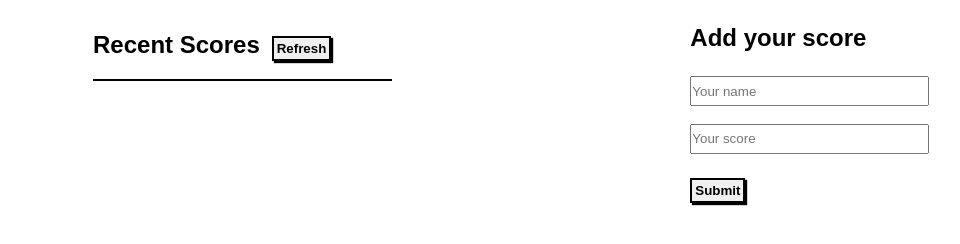
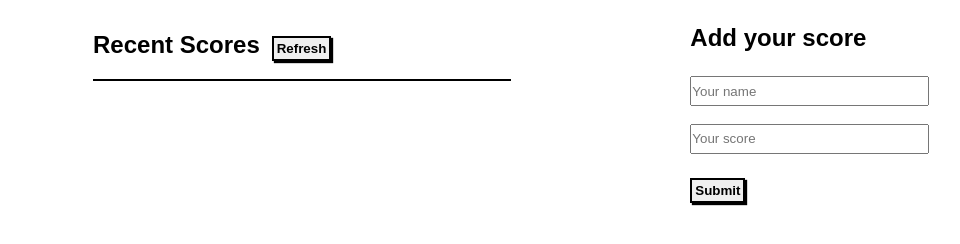
Before and after one commit to MargaretTechworld/Leaderboard, a website built with webpack: page src/index.html in a window 1280 px wide. Shown: the part 82-326 px from the top of the page, without its empty margins (99-1059 px from the left). Built offline with nearby package versions, Linux system fonts and the light colour scheme; no server answers.

Commit message:
add style to structure

```diff
--- a/src/style.css
+++ b/src/style.css
@@ -23,8 +23,6 @@
   grid-template-rows: 1fr;
   margin-left: auto;
   margin-right: auto;
-
-  /* gap: 4%; */
 }
 
 .recent-flex {
@@ -45,7 +43,7 @@ input {
 }
 
 .score-board {
-  width: 50%;
+  width: 70%;
   margin-top: 3%;
   border: 1px solid black;
 }
```
